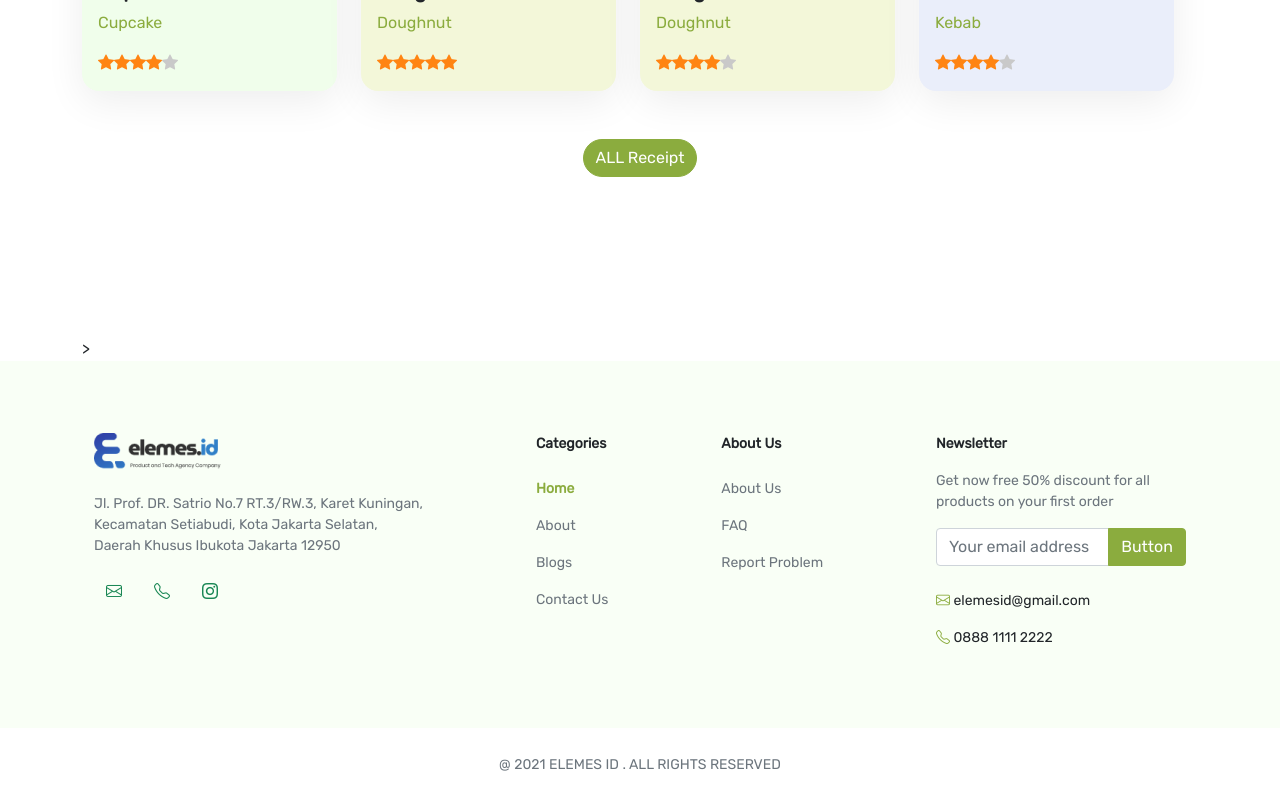
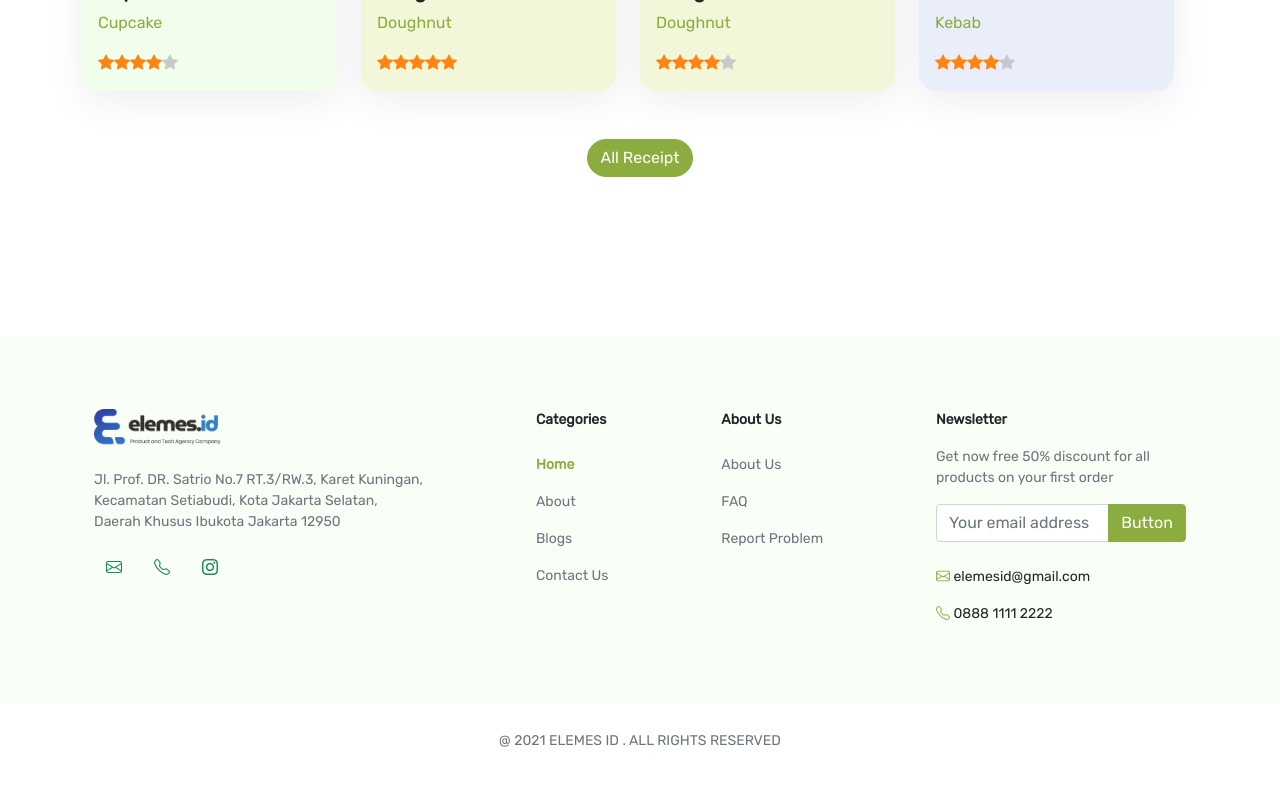
Before and after one commit to jprumekso/goodfood, a Vue app: page / in a window 1280 px wide. Shown: the part 1718-2518 px from the top of the page. After the commit the page ends 2494 px from the top, so only its background shows below. Built offline with nearby package versions, Linux system fonts and the light colour scheme.

Commit message:
minor fixes

```diff
--- a/src/components/AppNavbar.vue
+++ b/src/components/AppNavbar.vue
@@ -38,8 +38,9 @@
           v-for="action in menuActions"
           :key="action.id"
           href="#"
-          class="btn d-none d-lg-inline-block"
+          class="btn d-lg-inline-block"
           :class="{
+            'd-none': !action.showOnMobile,
             'btn-primary': action.isPrimary,
             'rounded-pill': action.isPrimary,
           }"
@@ -94,11 +95,13 @@ export default {
           id: 1,
           title: 'Masuk',
           isPrimary: false,
+          showOnMobile: false,
         },
         {
           id: 2,
           title: 'Daftar Sekarang',
           isPrimary: true,
+          showOnMobile: true,
         },
       ],
     };
--- a/src/components/RecipeCard.vue
+++ b/src/components/RecipeCard.vue
@@ -27,7 +27,7 @@
       </div>
     </div>
     <div class="d-flex justify-content-center">
-      <button class="btn btn-primary rounded-pill">ALL Receipt</button>
+      <button class="btn btn-primary rounded-pill">All Receipt</button>
     </div>
   </div>
 </template>
--- a/src/views/Home.vue
+++ b/src/views/Home.vue
@@ -14,7 +14,7 @@
     <!-- End of Category Section -->
 
     <!-- Recipe Section -->
-    <recipe-card :recipes="recipes"></recipe-card>>
+    <recipe-card :recipes="recipes"></recipe-card>
     <!-- End of Recipe Section -->
   </div>
 
```
